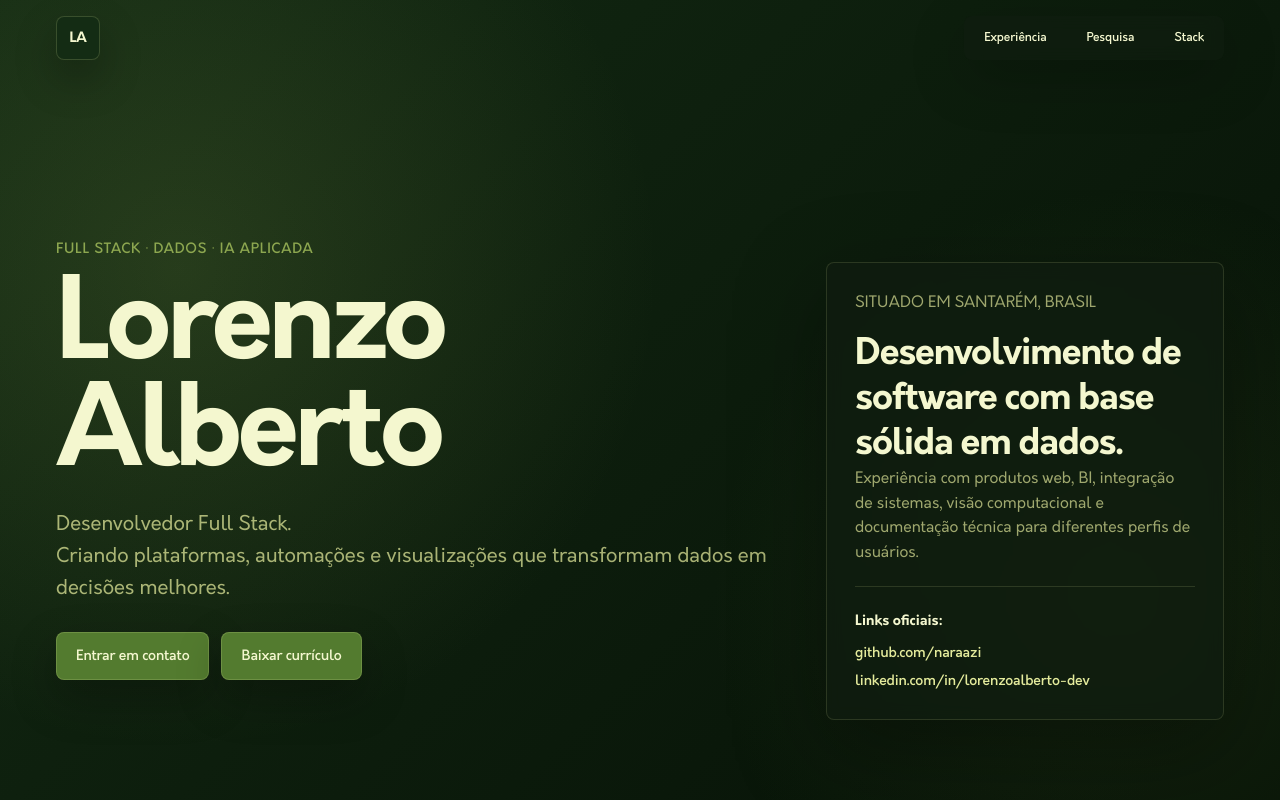
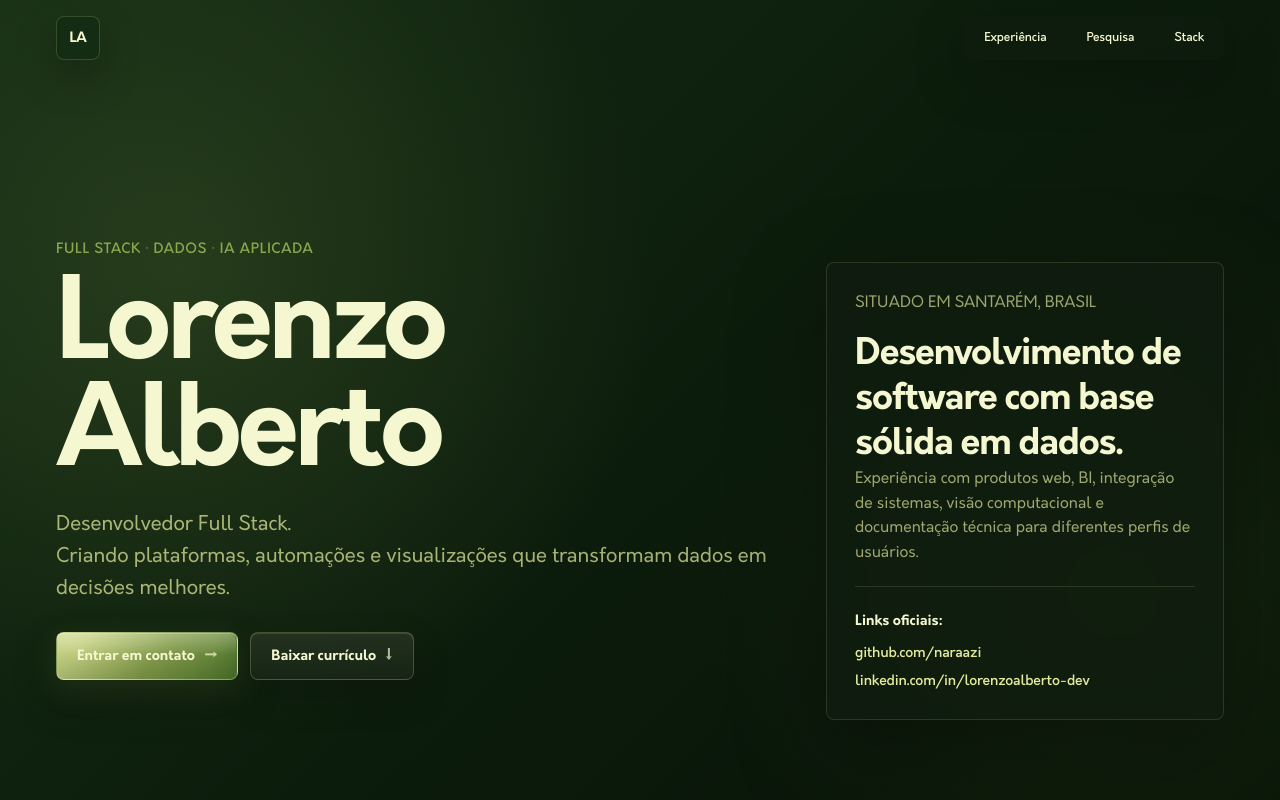
Before and after one commit to naraazi/portfolio, a Next.js app: page / in a window 1280 px wide. Shown: the top 800 px of the page. Built offline with nearby package versions, Linux system fonts and the light colour scheme.

Commit message:
style: refina hierarquia visual dos CTAs com gradiente sutil e efeito glassmorphism

```diff
--- a/app/globals.css
+++ b/app/globals.css
@@ -226,36 +226,124 @@ a {
   }
 
   .button {
-    @apply inline-flex min-h-12 items-center justify-center rounded-lg px-5 text-sm font-medium transition;
-    letter-spacing: -0.01em;
+    @apply relative inline-flex min-h-12 items-center justify-center overflow-hidden rounded-lg px-5 text-sm font-semibold transition;
+    border: 1px solid transparent;
+    letter-spacing: 0;
+    isolation: isolate;
+    transform: translateY(0);
+    transition:
+      transform 180ms ease,
+      border-color 180ms ease,
+      background 180ms ease,
+      color 180ms ease,
+      box-shadow 180ms ease;
+  }
+
+  .button::before {
+    content: "";
+    position: absolute;
+    inset: 1px;
+    z-index: -1;
+    border-radius: calc(0.5rem - 1px);
+    opacity: 0;
+    transition: opacity 180ms ease;
   }
 
   .button:hover {
     transform: translateY(-2px);
   }
 
+  .button:focus-visible {
+    outline: 2px solid rgba(228, 235, 156, 0.74);
+    outline-offset: 3px;
+  }
+
   .button.primary {
-    @apply bg-ink text-paper;
-    background: #537b2f;
-    color: #fbfddb;
+    background:
+      linear-gradient(135deg, rgba(228, 235, 156, 0.98), rgba(141, 167, 80, 0.92) 56%, rgba(83, 123, 47, 0.96));
+    border-color: rgba(244, 247, 207, 0.24);
+    color: #071207;
     box-shadow:
-      0 18px 45px rgba(0, 0, 0, 0.28),
-      inset 0 0 0 1px rgba(228, 235, 156, 0.18);
+      0 18px 44px rgba(0, 0, 0, 0.26),
+      0 10px 30px rgba(141, 167, 80, 0.18),
+      inset 0 1px 0 rgba(255, 255, 255, 0.42),
+      inset 0 -16px 24px rgba(7, 18, 7, 0.12);
+  }
+
+  .button.primary::before {
+    background: linear-gradient(180deg, rgba(255, 255, 255, 0.34), transparent 48%);
+    opacity: 0.72;
   }
 
   .button.primary:hover {
-    background: #8da750;
+    background:
+      linear-gradient(135deg, rgba(244, 247, 207, 1), rgba(166, 189, 98, 0.96) 54%, rgba(96, 138, 55, 0.98));
     color: #071207;
+    box-shadow:
+      0 24px 56px rgba(0, 0, 0, 0.32),
+      0 14px 34px rgba(141, 167, 80, 0.24),
+      inset 0 1px 0 rgba(255, 255, 255, 0.5),
+      inset 0 -16px 24px rgba(7, 18, 7, 0.1);
   }
 
   .button.secondary {
-    @apply border bg-paper/70 text-ink;
-    border-color: rgba(228, 235, 156, 0.18);
+    background:
+      linear-gradient(180deg, rgba(244, 247, 207, 0.09), rgba(244, 247, 207, 0.035)),
+      rgba(16, 29, 16, 0.74);
+    border-color: rgba(228, 235, 156, 0.22);
+    color: #f4f7cf;
+    box-shadow:
+      0 16px 38px rgba(0, 0, 0, 0.18),
+      inset 0 1px 0 rgba(244, 247, 207, 0.12);
+    backdrop-filter: blur(14px);
+  }
+
+  .button.secondary::before {
+    background:
+      linear-gradient(135deg, rgba(228, 235, 156, 0.12), transparent 58%),
+      linear-gradient(90deg, rgba(141, 167, 80, 0.22), transparent);
   }
 
   .button.secondary:hover {
-    border-color: var(--accent);
-    color: var(--accent);
+    border-color: rgba(228, 235, 156, 0.38);
+    color: #fbfddb;
+    box-shadow:
+      0 22px 48px rgba(0, 0, 0, 0.25),
+      0 10px 26px rgba(141, 167, 80, 0.1),
+      inset 0 1px 0 rgba(244, 247, 207, 0.16);
+  }
+
+  .button.secondary:hover::before {
+    opacity: 1;
+  }
+
+  .contact-button::after,
+  .resume-button::after {
+    margin-left: 0.55rem;
+    font-size: 1rem;
+    line-height: 1;
+    opacity: 0.72;
+    transition:
+      transform 180ms ease,
+      opacity 180ms ease;
+  }
+
+  .contact-button::after {
+    content: "→";
+  }
+
+  .resume-button::after {
+    content: "↓";
+  }
+
+  .contact-button:hover::after {
+    opacity: 1;
+    transform: translateX(3px);
+  }
+
+  .resume-button:hover::after {
+    opacity: 1;
+    transform: translateY(2px);
   }
 
   .profile-panel,
--- a/app/page.tsx
+++ b/app/page.tsx
@@ -116,13 +116,13 @@ export default function Home() {
                     <div className="actions" aria-label="Ações principais">
                         <a
                             href="mailto:lorenzoalberto02@gmail.com"
-                            className="button primary"
+                            className="button primary contact-button"
                         >
                             Entrar em contato
                         </a>
                         <a
                             href="/curriculo"
-                            className="button primary"
+                            className="button secondary resume-button"
                             download="Currículo profissional - Lorenzo Alberto.pdf"
                         >
                             Baixar currículo
```
